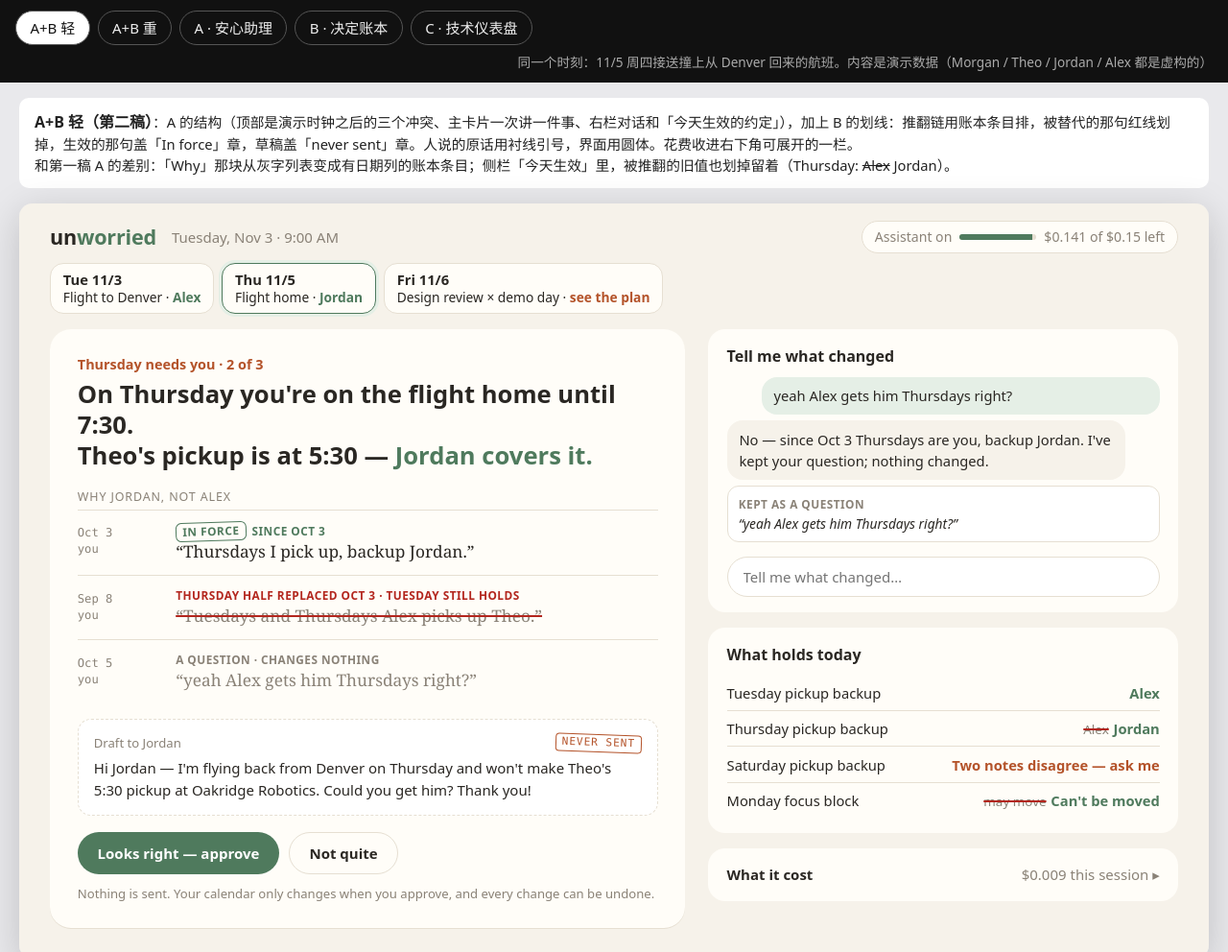
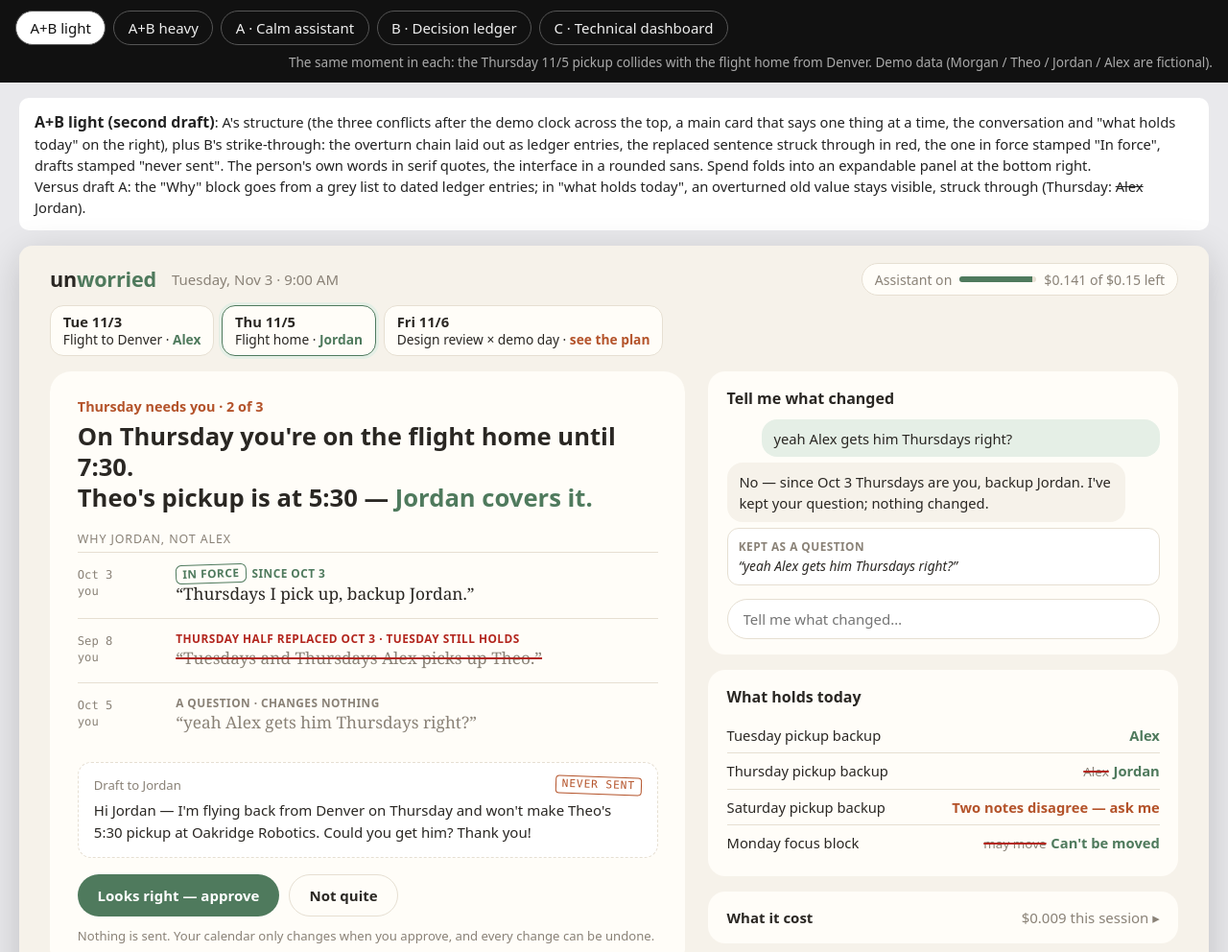
Before and after one commit to simpleciki/unworried, a website: page docs/design/directions.html in a window 1280 px wide. Shown: the top 992 px of the page at 96% size. Drawn offline with Linux system fonts and the light colour scheme.

Commit message:
docs(design): the visual directions page in English
The rules ask for every submitted material in English; this design draft was the only file with Chinese text.

Co-Authored-By: Claude Opus 5.5 <noreply@anthropic.com>

```diff
--- a/docs/design/directions.html
+++ b/docs/design/directions.html
@@ -3,7 +3,7 @@
 <head>
 <meta charset="utf-8">
 <meta name="viewport" content="width=device-width, initial-scale=1">
-<title>unworried 视觉方向</title>
+ <title>unworried — visual directions</title>
 <style>
   * { box-sizing: border-box; }
   body { margin: 0; font: 15px/1.5 system-ui, -apple-system, sans-serif; background: #e9e9ec; color: #222; }
@@ -16,7 +16,7 @@
   .frame { max-width: 1240px; margin: 1rem auto 3rem; border-radius: 14px; overflow: hidden; box-shadow: 0 10px 40px rgba(0,0,0,.18); }
   .dir { display: none; } .dir.on { display: block; }
 
-  /* ============ A · Calm — 安心的助理 ============ */
+   /* ============ A · Calm — the reassuring assistant ============ */
   .A { --bg:#f6f2ea; --ink:#2a2723; --mute:#8a8277; --line:#e6dfd2; --card:#fffdf8; --sage:#4f7a5d; --sagebg:#e5efe6; --clay:#b4532a; --claybg:#f7e6dc;
        background: var(--bg); color: var(--ink); font-family: ui-rounded, "SF Pro Rounded", system-ui, sans-serif; }
   .A header { display:flex; align-items:center; gap:1rem; padding: 1.1rem 2rem; }
@@ -53,7 +53,7 @@
   .A .chat .ai { background: var(--bg); }
   .A .chat input { width:100%; font:inherit; border:1.5px solid var(--line); border-radius:999px; padding:.55rem 1rem; background:#fff; margin-top:.5rem; }
 
-  /* ============ B · Ledger — 决定的账本 ============ */
+   /* ============ B · Ledger — the book of decisions ============ */
   .B { --paper:#fbfaf7; --ink:#141414; --mute:#6f6a62; --rule:#1a1a1a; --hair:#d8d3ca; --red:#b3261e; --blue:#1f3a93;
        background: var(--paper); color: var(--ink); font-family: ui-serif, "New York", Georgia, serif; }
   .B header { display:flex; align-items:baseline; gap:1.5rem; padding: 1.4rem 2.2rem .8rem; border-bottom: 3px double var(--rule); }
@@ -81,7 +81,7 @@
   .B .btn.o { background: transparent; color: var(--ink); }
   .B .foot { border-top: 3px double var(--rule); padding: .7rem 2.2rem; font-family: ui-monospace, Menlo, monospace; font-size:.75rem; color: var(--mute); display:flex; gap:2rem; }
 
-  /* ============ C · Control — 技术评委的仪表盘 ============ */
+   /* ============ C · Control — a dashboard for technical judges ============ */
   .C { --bg:#0c0f0d; --panel:#131815; --line:#232b26; --ink:#e6ece8; --mute:#7f8b84; --green:#76b900; --amber:#f2b33d; --red:#ff5d5d; --cyan:#5ad1e6;
        background: var(--bg); color: var(--ink); font-family: system-ui, -apple-system, sans-serif; }
   .C header { display:flex; align-items:center; gap:1.2rem; padding: .9rem 1.4rem; border-bottom: 1px solid var(--line); }
@@ -120,7 +120,7 @@
   .C .ledger .r { color: var(--amber); } .C .ledger .s { color: var(--green); }
 
 
-  /* ============ AB · A 的布局 + B 的划线（第二稿） ============ */
+   /* ============ AB · A's layout + B's strike-through (second draft) ============ */
   .AB { --bg:#f6f2ea; --ink:#2a2723; --mute:#8a8277; --line:#e6dfd2; --card:#fffdf8; --sage:#4f7a5d; --sagebg:#e5efe6; --clay:#b4532a; --red:#b3261e;
         --serif: ui-serif, "New York", Georgia, serif; --mono: ui-monospace, "SF Mono", Menlo, monospace;
         background: var(--bg); color: var(--ink); font-family: ui-rounded, "SF Pro Rounded", system-ui, sans-serif; }
@@ -142,7 +142,7 @@
   .AB h2 { font-size: 1.6rem; line-height:1.25; margin:.3rem 0 1.1rem; font-weight:700; }
   .AB h2 em { font-style: normal; color: var(--sage); }
   .AB .lbl { font-size:.78rem; color:var(--mute); text-transform: uppercase; letter-spacing:.07em; margin-bottom:.2rem; }
-  /* B 的账本条目，换成 A 的配色 */
+   /* B's ledger entries, in A's colours */
   .AB .entry { display:grid; grid-template-columns: 5.4rem 1fr; gap: .15rem 1rem; padding: .75rem 0; border-top: 1px solid var(--line); }
   .AB .entry:last-child { border-bottom: 1px solid var(--line); }
   .AB .entry .d { font-family: var(--mono); font-size:.76rem; color: var(--mute); padding-top:.2rem; line-height:1.4; }
@@ -176,7 +176,7 @@
   .AB .cost .m { margin-top:.6rem; font-size:.82rem; color: var(--mute); }
   .AB .cost .m .tr { height:6px; background: var(--line); border-radius:6px; overflow:hidden; margin-top:.2rem; }
   .AB .cost .m .tr i { display:block; height:100%; background: var(--sage); }
-  /* 「重」：B 的档案感铺满侧栏 */
+   /* "Heavy": B's archive feel across the side column */
   .AB.heavy .chat .me, .AB.heavy .chat .card .q, .AB.heavy .holds .v b { font-family: var(--serif); }
   .AB.heavy .box h3, .AB.heavy .hero .lbl { font-family: var(--mono); font-size:.72rem; letter-spacing:.12em; text-transform: uppercase; color: var(--mute); font-weight:500; }
   .AB.heavy .hero { border-top: 3px double var(--ink); border-radius: 4px 4px 22px 22px; }
@@ -201,12 +201,12 @@
 </head>
 <body>
 <div class="switch">
-  <button data-k="AB">A+B 轻</button>
-  <button data-k="ABh">A+B 重</button>
-  <button data-k="A">A · 安心助理</button>
-  <button data-k="B">B · 决定账本</button>
-  <button data-k="C">C · 技术仪表盘</button>
-  <span class="note">同一个时刻：11/5 周四接送撞上从 Denver 回来的航班。内容是演示数据（Morgan / Theo / Jordan / Alex 都是虚构的）</span>
+   <button data-k="AB">A+B light</button>
+   <button data-k="ABh">A+B heavy</button>
+   <button data-k="A">A · Calm assistant</button>
+   <button data-k="B">B · Decision ledger</button>
+   <button data-k="C">C · Technical dashboard</button>
+   <span class="note">The same moment in each: the Thursday 11/5 pickup collides with the flight home from Denver. Demo data (Morgan / Theo / Jordan / Alex are fictional).</span>
 </div>
 
 <div class="why" id="why"></div>
@@ -357,7 +357,7 @@
   </div>
 </div>
 
-<!-- ===================== AB（第二稿：A 的布局 + B 的划线） ===================== -->
+ <!-- ===================== AB (second draft: A's layout + B's strike-through) ===================== -->
 <div class="dir AB" data-k="AB">
   <header>
     <div class="logo">un<span>worried</span></div>
@@ -425,11 +425,11 @@
 
 <script>
 const WHY = {
-  AB: "<b>A+B 轻（第二稿）</b>：A 的结构（顶部是演示时钟之后的三个冲突、主卡片一次讲一件事、右栏对话和「今天生效的约定」），加上 B 的划线：推翻链用账本条目排，被替代的那句红线划掉，生效的那句盖「In force」章，草稿盖「never sent」章。人说的原话用衬线引号，界面用圆体。花费收进右下角可展开的一栏。<br>和第一稿 A 的差别：「Why」那块从灰字列表变成有日期列的账本条目；侧栏「今天生效」里，被推翻的旧值也划掉留着（Thursday: <s>Alex</s> Jordan）。",
-  ABh: "<b>A+B 重</b>：同一份内容，B 的档案感更多：主卡片顶上加双线、标题改衬线、小标题改等宽大写、侧栏卡片变直角。<br>看哪个更像你要的：轻 = 产品感更强、更亲切；重 = 「这是一份家庭档案」的气质更明显，技术评委更容易记住，但没那么暖。",
-  A: "<b>A · 安心助理</b>：给忙碌家长用的消费级产品。一屏只讲一件事：这周哪一天需要你、交给谁、为什么。账本、版本、花费都收在后面，只在点开时出现。<br>赢在：评委 5 秒看懂「无忧」，最像能上线的产品。代价：技术深度要靠视频和「Why」那一块撑，技术评委第一眼看不到账本。",
-  B: "<b>B · 决定账本</b>：把核心技术（谁替代了谁、决定 ≠ 生效）做成视觉主角。被推翻的话用红线划掉，生效的话盖上蓝章，像一份家庭档案。<br>赢在：一眼看出它和普通日历助理不一样，「推翻链」本身就是记忆点。代价：衬线字体加纸张风格偏文艺；交互感比 A 弱。",
-  C: "<b>C · 技术仪表盘</b>：深色底配 NVIDIA 绿，三栏同时摆出对话、座位、冲突时间轴和花费。每一步推理都能看到。<br>赢在：Nebius / NVIDIA 技术评委最买账，「Token Factory 花了多少」放在最显眼的地方。代价：信息密，普通人觉得是给工程师用的；和一般的 AI 仪表盘撞脸的风险最高。"
+   AB: "<b>A+B light (second draft)</b>: A's structure (the three conflicts after the demo clock across the top, a main card that says one thing at a time, the conversation and \"what holds today\" on the right), plus B's strike-through: the overturn chain laid out as ledger entries, the replaced sentence struck through in red, the one in force stamped \"In force\", drafts stamped \"never sent\". The person's own words in serif quotes, the interface in a rounded sans. Spend folds into an expandable panel at the bottom right.<br>Versus draft A: the \"Why\" block goes from a grey list to dated ledger entries; in \"what holds today\", an overturned old value stays visible, struck through (Thursday: <s>Alex</s> Jordan).",
+   ABh: "<b>A+B heavy</b>: the same content with more of B's archive feel: a double rule over the main card, serif headings, monospace capitals for small headings, square side cards.<br>Which is closer to what you want: light = more of a product, warmer; heavy = more clearly \"a family archive\", more memorable for technical judges, but less warm.",
+   A: "<b>A · Calm assistant</b>: a consumer product for busy parents. One screen says one thing: which day this week needs you, who takes it, and why. Ledger, versions and spend sit behind, shown only when opened.<br>Wins: a judge gets \"unworried\" in five seconds; it looks most like something that could ship. Cost: the technical depth has to come from the video and the \"Why\" block; a technical judge does not see the ledger at first glance.",
+   B: "<b>B · Decision ledger</b>: makes the core technique (who replaced whom; decided ≠ in force) the visual lead. Overturned words are struck through in red, the ones in force get a blue stamp, like a family archive.<br>Wins: at a glance it is not an ordinary calendar assistant; the overturn chain itself is the thing you remember. Cost: serif type and a paper look lean literary; it feels less interactive than A.",
+   C: "<b>C · Technical dashboard</b>: dark background with NVIDIA green; three columns show the conversation, the seats, the conflict timeline and spend at once. Every step of reasoning is visible.<br>Wins: Nebius / NVIDIA technical judges respond to it most, and \"what Token Factory cost\" sits in the most visible place. Cost: dense; ordinary people read it as a tool for engineers, and it is the most likely to look like every other AI dashboard."
 };
 const set = (k) => {
   const dk = k === "ABh" ? "AB" : k;
```
Also changed, not shown: docs/tasks/005-ui-visual-pass.md (+1 -1 lines).
